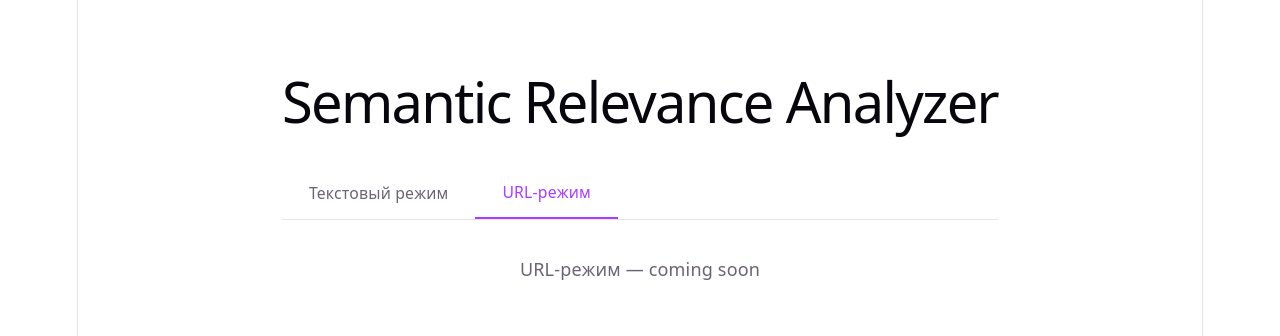
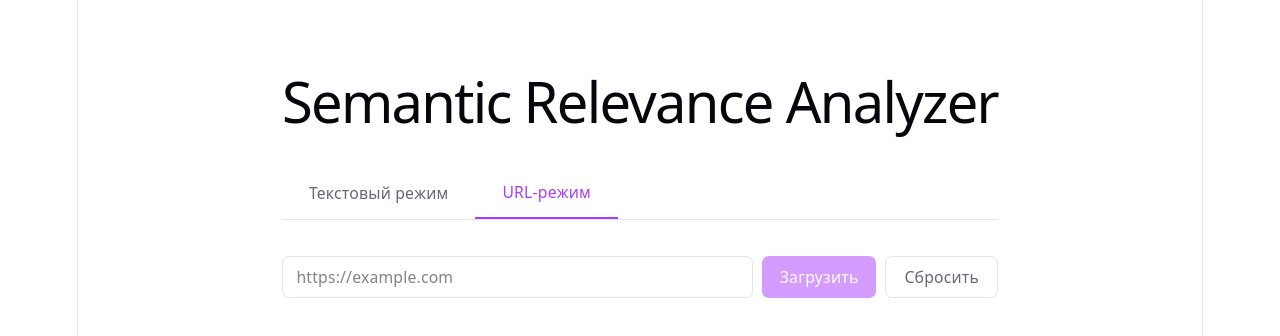
Before and after one commit to kejno/semantic-relevance-analyzer, a React (Vite) app: page / in a window 1280 px wide. Both pictures are taken after a click on the tab "URL-режим". Shown: the top 336 px of the page. Built offline with nearby package versions, Linux system fonts and the light colour scheme.

Commit message:
SRA-15 URL Mode: получение контента страницы через fetch с fallback на ручную вставку при CORS

```diff
--- a/src/App.tsx
+++ b/src/App.tsx
@@ -1,5 +1,6 @@
 import { useState } from 'react'
 import './App.css'
+import { UrlModePanel } from './components/UrlModePanel.tsx'
 
 type Tab = 'text' | 'url'
 
@@ -7,6 +8,11 @@ const TABS: Tab[] = ['text', 'url']
 
 function App() {
   const [activeTab, setActiveTab] = useState<Tab>('text')
+  const [analysisText, setAnalysisText] = useState<string | null>(null)
+
+  const handleAnalysisComplete = (text: string) => {
+    setAnalysisText(text || null)
+  }
 
   const handleKeyDown = (e: React.KeyboardEvent, current: Tab) => {
     const idx = TABS.indexOf(current)
@@ -75,7 +81,12 @@ function App() {
           <p>Текстовый режим — coming soon</p>
         )}
         {activeTab === 'url' && (
-          <p>URL-режим — coming soon</p>
+          <UrlModePanel onAnalysisComplete={handleAnalysisComplete} />
+        )}
+        {analysisText !== null && (
+          <p className="mt-6 text-sm text-left" style={{ color: 'var(--text)' }}>
+            Текст получен: {analysisText.length} символов
+          </p>
         )}
       </div>
     </div>
--- /dev/null
+++ b/src/components/UrlModePanel.tsx
@@ -0,0 +1,105 @@
+import { useState } from 'react'
+import { extractText } from '../utils/extractText.ts'
+
+interface UrlModePanelProps {
+  onAnalysisComplete: (text: string) => void
+}
+
+const FALLBACK_MESSAGE =
+  'Страница недоступна напрямую из браузера — это ожидаемое поведение для большинства сайтов. ' +
+  'Скопируйте содержимое страницы и вставьте его ниже.'
+
+export function UrlModePanel({ onAnalysisComplete }: UrlModePanelProps) {
+  const [url, setUrl] = useState('')
+  const [loading, setLoading] = useState(false)
+  const [showFallback, setShowFallback] = useState(false)
+  const [manualText, setManualText] = useState('')
+
+  const handleLoad = async () => {
+    setLoading(true)
+    setShowFallback(false)
+    try {
+      const response = await fetch(url)
+      if (!response.ok) {
+        setShowFallback(true)
+      } else {
+        const html = await response.text()
+        onAnalysisComplete(extractText(html))
+      }
+    } catch {
+      setShowFallback(true)
+    } finally {
+      setLoading(false)
+    }
+  }
+
+  const handleAnalyzeManual = () => {
+    onAnalysisComplete(extractText(manualText))
+  }
+
+  const handleReset = () => {
+    setUrl('')
+    setManualText('')
+    setShowFallback(false)
+    setLoading(false)
+  }
+
+  return (
+    <div className="flex flex-col gap-4 text-left">
+      <div className="flex gap-2">
+        <input
+          type="url"
+          aria-label="URL страницы"
+          value={url}
+          onChange={e => setUrl(e.target.value)}
+          placeholder="https://example.com"
+          className="flex-1 px-3 py-2 border rounded-md text-sm"
+          style={{ borderColor: 'var(--border)', background: 'var(--bg)', color: 'var(--text-h)' }}
+        />
+        <button
+          type="button"
+          onClick={handleLoad}
+          disabled={loading || !url.trim()}
+          className="px-4 py-2 rounded-md text-sm font-medium transition-colors disabled:opacity-50"
+          style={{ background: 'var(--accent)', color: '#fff' }}
+        >
+          {loading ? 'Загружается…' : 'Загрузить'}
+        </button>
+        <button
+          type="button"
+          onClick={handleReset}
+          className="px-4 py-2 rounded-md text-sm font-medium transition-colors"
+          style={{ border: '1px solid var(--border)', color: 'var(--text)' }}
+        >
+          Сбросить
+        </button>
+      </div>
+
+      {showFallback && (
+        <div className="flex flex-col gap-3">
+          <p className="text-sm" style={{ color: 'var(--text)' }}>
+            {FALLBACK_MESSAGE}
+          </p>
+          <textarea
+            aria-label="HTML или текст страницы"
+            value={manualText}
+            onChange={e => setManualText(e.target.value)}
+            placeholder="Вставьте HTML или текст страницы"
+            rows={8}
+            className="w-full px-3 py-2 border rounded-md text-sm font-mono resize-y"
+            style={{ borderColor: 'var(--border)', background: 'var(--bg)', color: 'var(--text-h)' }}
+          />
+          <button
+            type="button"
+            onClick={handleAnalyzeManual}
+            disabled={!manualText.trim()}
+            className="self-start px-4 py-2 rounded-md text-sm font-medium transition-colors disabled:opacity-50"
+            style={{ background: 'var(--accent)', color: '#fff' }}
+          >
+            Анализировать текст
+          </button>
+        </div>
+      )}
+    </div>
+  )
+}
--- /dev/null
+++ b/src/utils/extractText.ts
@@ -0,0 +1,5 @@
+export function extractText(html: string): string {
+  const doc = new DOMParser().parseFromString(html, 'text/html')
+  doc.querySelectorAll('script, style').forEach(el => el.remove())
+  return (doc.body?.textContent ?? '').replace(/\s+/g, ' ').trim()
+}
```
Also changed, not shown: 1 other file (tests, documents, lock files or other folders).
